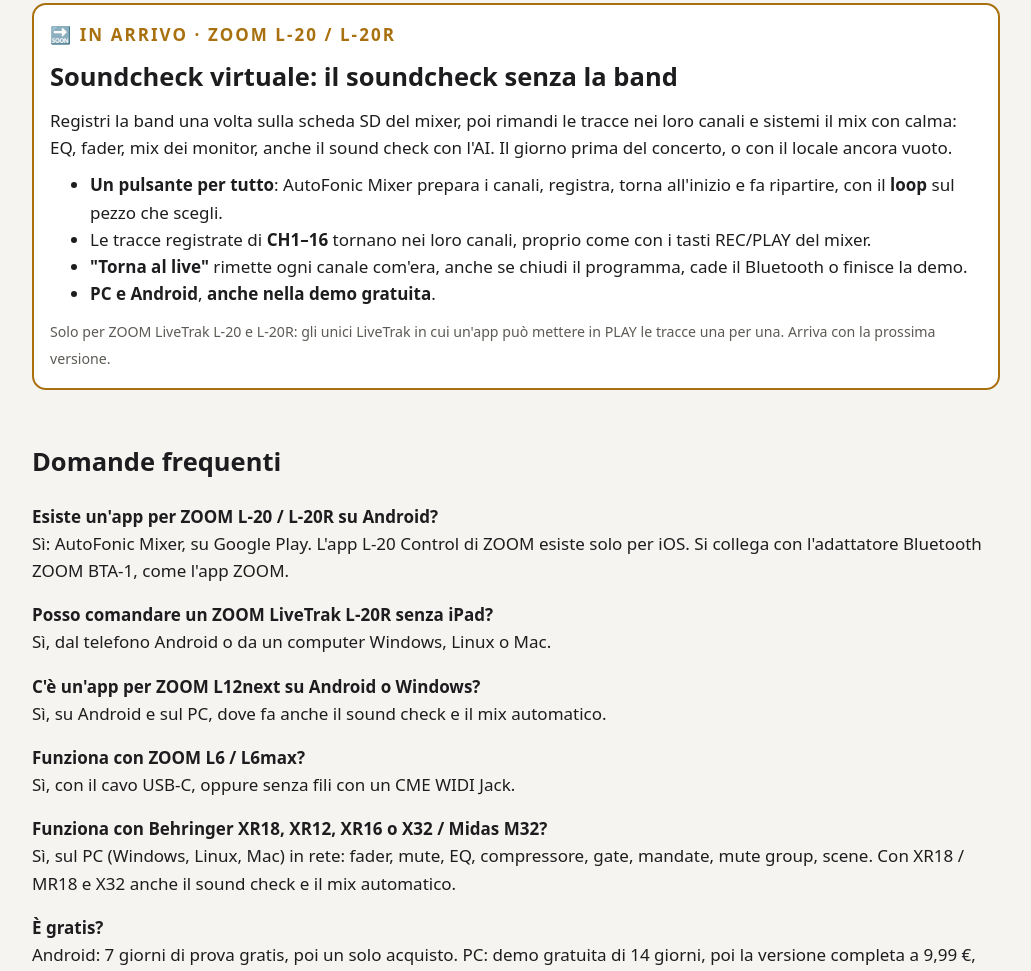
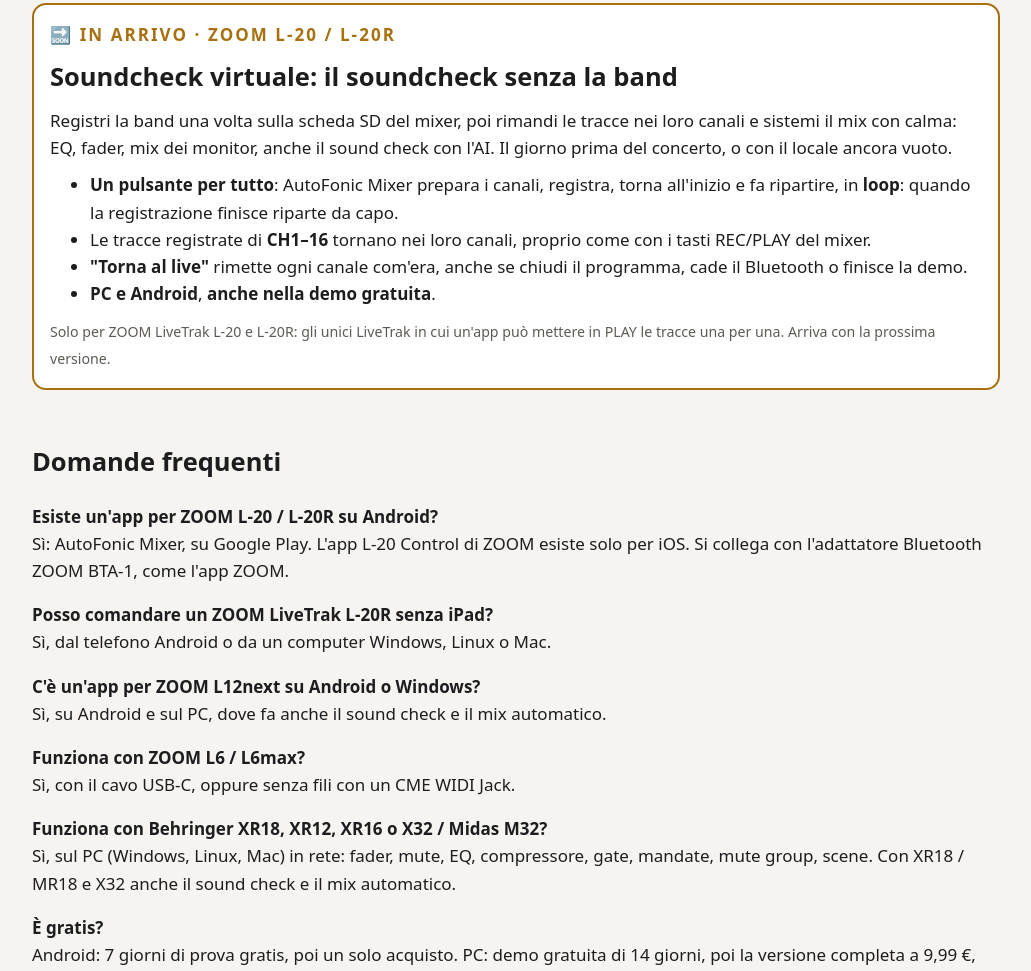
Before and after one commit to francescorizzo-cyber/autofonic-mixer, a plain HTML site: page docs/it/index.html in a window 1280 px wide. Shown: the part 2352-3323 px from the top of the page, without its empty margins (124-1155 px from the left). Drawn offline with Linux system fonts and the light colour scheme.

Commit message:
Virtual soundcheck: loop restarts the recording from the start
Co-Authored-By: Claude Opus 5.5 <noreply@anthropic.com>
Claude-Session: https://claude.ai/code/session_016nMkwVk5DAWGfnCfhNnuiQ

```diff
--- a/docs/it/index.html
+++ b/docs/it/index.html
@@ -94,7 +94,7 @@ small{color:var(--muted)}a{color:var(--blue)}
 <h2 style="margin:.3em 0 .4em">Soundcheck virtuale: il soundcheck senza la band</h2>
 <p style="margin:0 0 10px">Registri la band una volta sulla scheda SD del mixer, poi rimandi le tracce nei loro canali e sistemi il mix con calma: EQ, fader, mix dei monitor, anche il sound check con l'AI. Il giorno prima del concerto, o con il locale ancora vuoto.</p>
 <ul style="margin:0 0 10px">
-<li><strong>Un pulsante per tutto</strong>: AutoFonic Mixer prepara i canali, registra, torna all'inizio e fa ripartire, con il <strong>loop</strong> sul pezzo che scegli.</li>
+<li><strong>Un pulsante per tutto</strong>: AutoFonic Mixer prepara i canali, registra, torna all'inizio e fa ripartire, in <strong>loop</strong>: quando la registrazione finisce riparte da capo.</li>
 <li>Le tracce registrate di <strong>CH1–16</strong> tornano nei loro canali, proprio come con i tasti REC/PLAY del mixer.</li>
 <li><strong>"Torna al live"</strong> rimette ogni canale com'era, anche se chiudi il programma, cade il Bluetooth o finisce la demo.</li>
 <li><strong>PC e Android</strong>, <strong>anche nella demo gratuita</strong>.</li>
```
Also changed, not shown: docs/index.html (+1 -1 lines), 1 other file.
